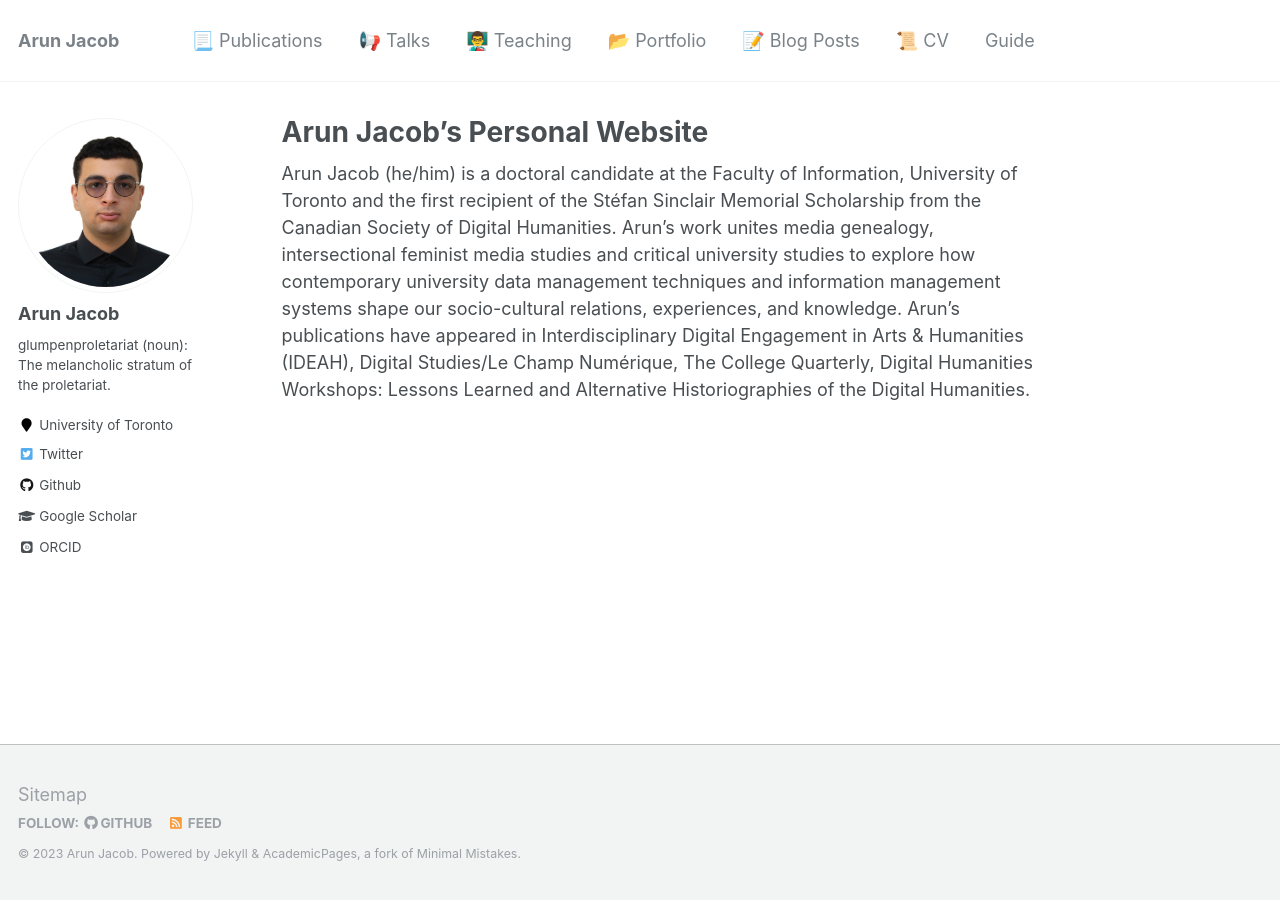
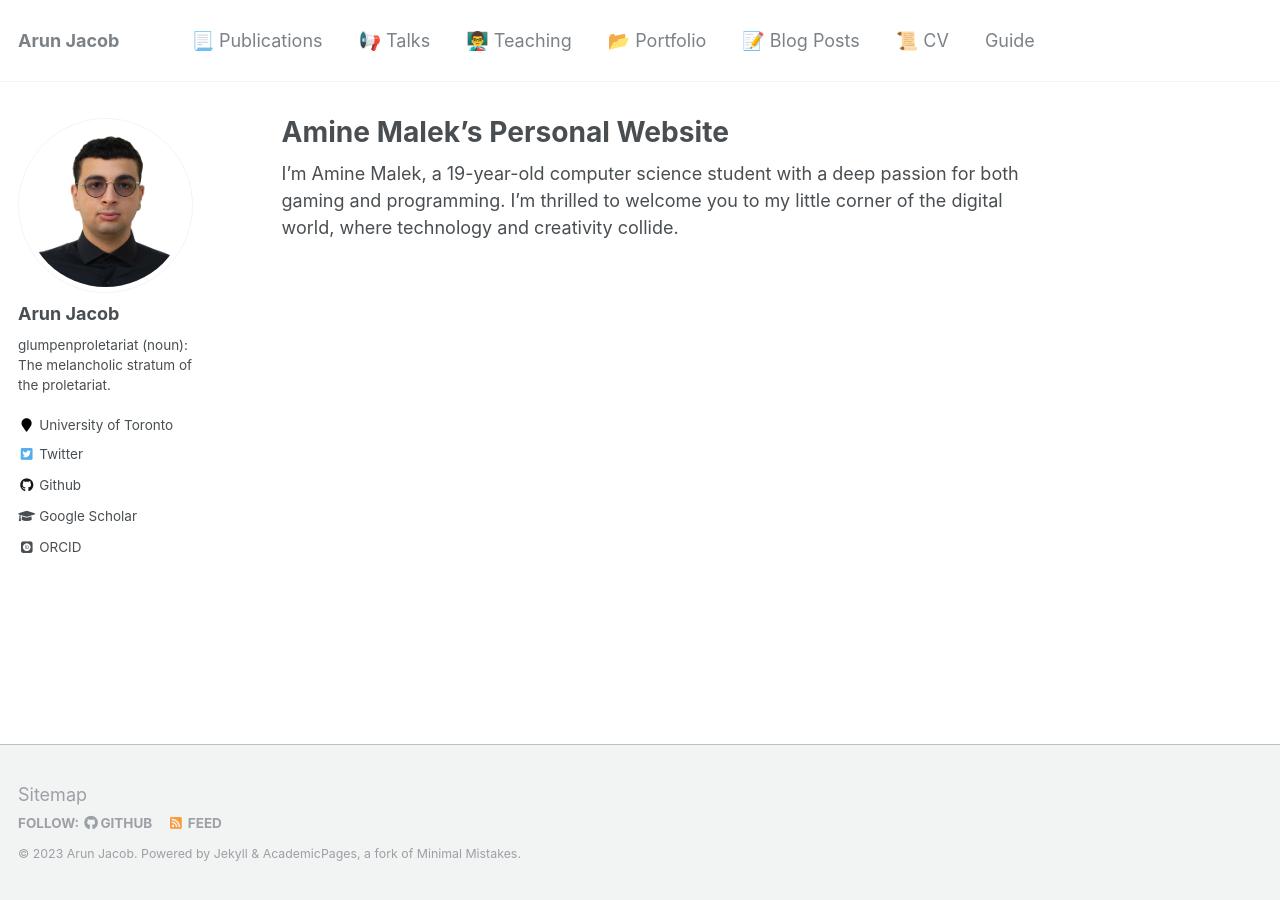
Before and after one commit to Unknownkratos/Unknownkratos.github.io, a Jekyll site: the page built from _pages/about.md, in a window 1280 px wide. Built offline with Jekyll 4.4.1, drawn with Linux system fonts in a browser that asks for light colours; some web fonts are replaced.

Commit message:
Update about.md

```diff
--- a/_pages/about.md
+++ b/_pages/about.md
@@ -1,10 +1,10 @@
 ---
 permalink: /
-title: "Arun Jacob's Personal Website"
+title: "Amine Malek's Personal Website"
 excerpt: "About me"
 author_profile: true
 redirect_from:
   - /about/
   - /about.html
 ---
-Arun Jacob (he/him) is a doctoral candidate at the Faculty of Information, University of Toronto and the first recipient of the Stéfan Sinclair Memorial Scholarship from the Canadian Society of Digital Humanities. Arun’s work unites media genealogy, intersectional feminist media studies and critical university studies to explore how contemporary university data management techniques and information management systems shape our socio-cultural relations, experiences, and knowledge. Arun’s publications have appeared in Interdisciplinary Digital Engagement in Arts & Humanities (IDEAH), Digital Studies/Le Champ Numérique, The College Quarterly, Digital Humanities Workshops: Lessons Learned and Alternative Historiographies of the Digital Humanities.
+I'm Amine Malek, a 19-year-old computer science student with a deep passion for both gaming and programming. I'm thrilled to welcome you to my little corner of the digital world, where technology and creativity collide.
```
